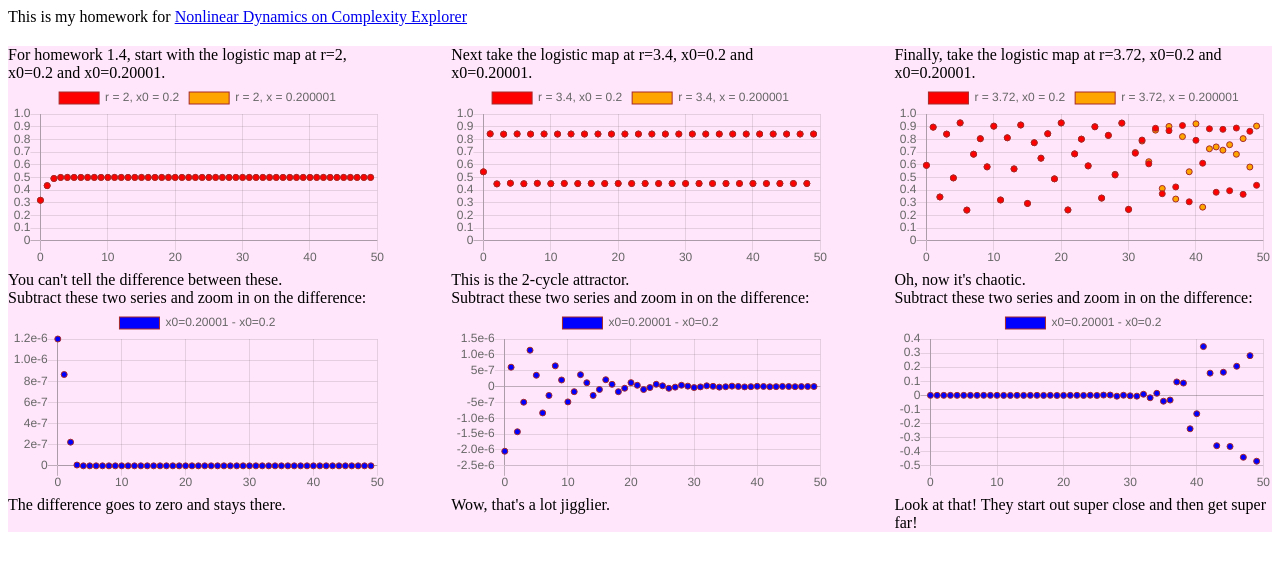
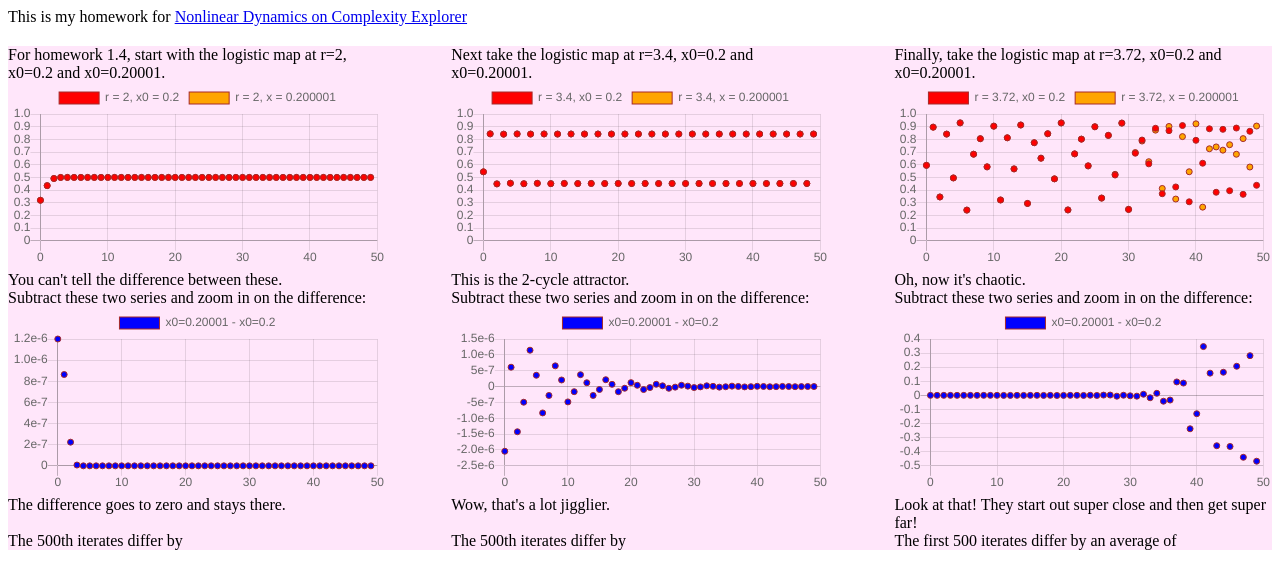
Before and after one commit to jessitron/nonlinear-dynamics-course, a website: page index.html in a window 1280 px wide. Drawn offline with nearby package versions, Linux system fonts and the light colour scheme.

Commit message:
Added blanks for next answers

```diff
--- a/index.html
+++ b/index.html
@@ -34,6 +34,10 @@
 
     .second-graph {
       grid-row: 2;
+    }
+
+    .third-answer {
+      grid-row: 3;
     }
   </style>
 </head>
@@ -90,6 +94,15 @@
       </div>
       Look at that! They start out super close and then get super far!
     </div>
+    <div class="first-part third-answer">
+      The 500th iterates differ by <span id="answer1"></span>
+    </div>
+    <div class="second-part third-answer">
+      The 500th iterates differ by <span id="answer2"></span>
+    </div>
+    <div class="third-part third-answer">
+      The first 500 iterates differ by an average of <span id="answer3"></span>
+    </div>
   </div>
 
 </body>
```
